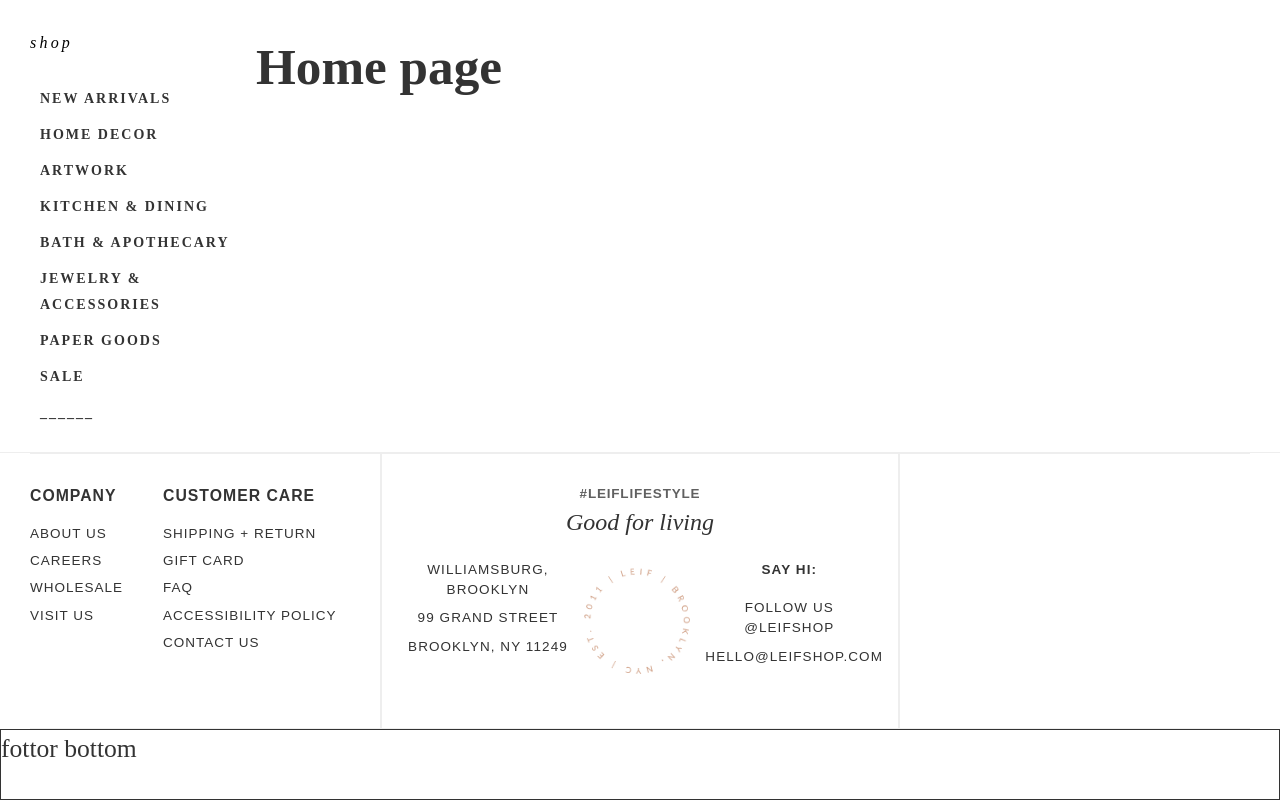
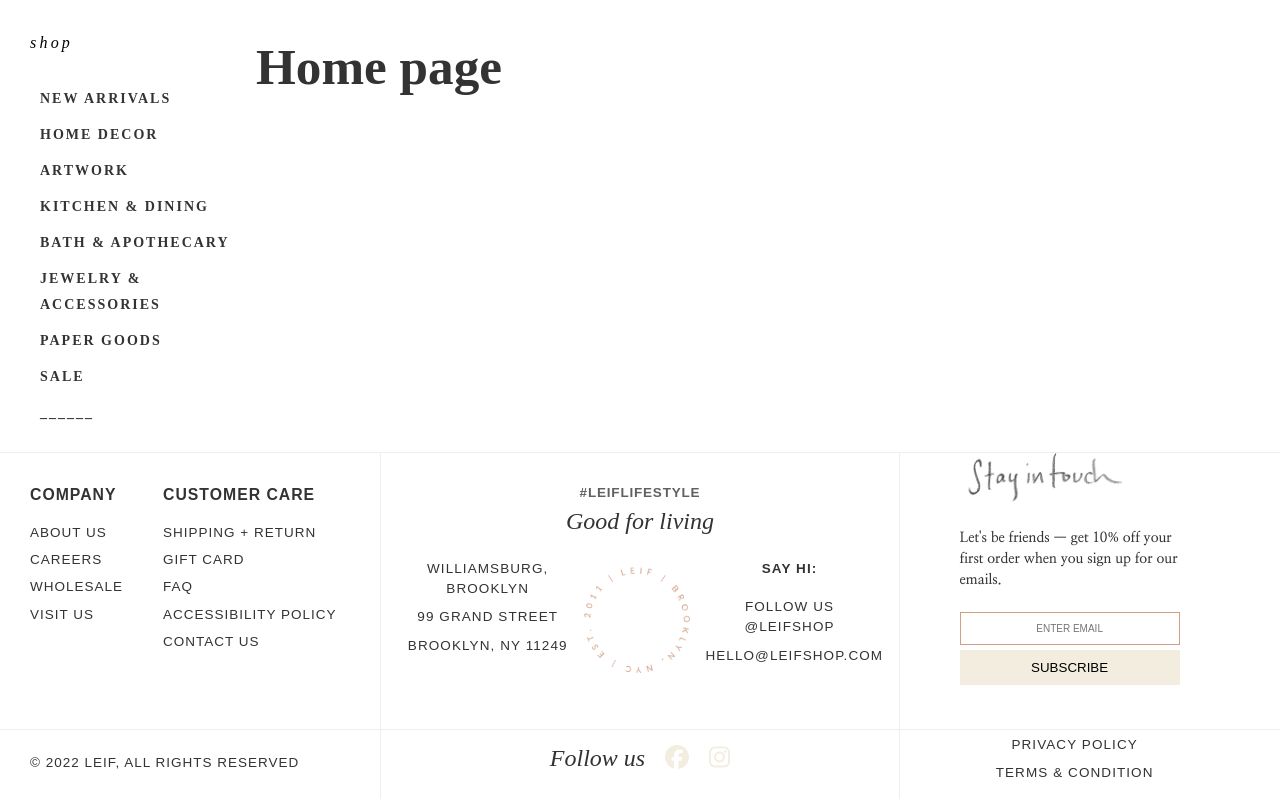
Before and after one commit to Tuantai0512/leif-shoptify, a React (Create React App) app: page / in a window 1280 px wide. Shown: the part 225-1025 px from the top of the page. Built offline with nearby package versions, Linux system fonts and the light colour scheme.

Commit message:
Header end

```diff
--- a/package.json
+++ b/package.json
@@ -4,6 +4,7 @@
   "private": true,
   "dependencies": {
     "@fortawesome/fontawesome-svg-core": "^6.1.1",
+    "@fortawesome/free-brands-svg-icons": "^6.1.1",
     "@fortawesome/free-regular-svg-icons": "^6.1.1",
     "@fortawesome/free-solid-svg-icons": "^6.1.1",
     "@fortawesome/react-fontawesome": "^0.1.18",
--- a/src/Component/Layout/DefaultLayout/Footer/Footer.module.scss
+++ b/src/Component/Layout/DefaultLayout/Footer/Footer.module.scss
@@ -1,3 +1,5 @@
+@import url('https://fonts.googleapis.com/css2?family=Nanum+Myeongjo:wght@700&display=swap');
+
 .wrapper {
     width: 100%;
     height: 345px;
@@ -13,7 +15,7 @@
 
 .footer-section {
     width: 30%;
-    border: 1px solid #EEE;
+    border-right: 1px solid #EEE;
     display: flex;
     justify-content: flex-start;
     border-left: none;
@@ -38,7 +40,6 @@
 
 .infos-wrapper {
     width: 40%;
-    border: 1px solid #EEE;
     padding: 30px 25px 20px;
 }
 
@@ -112,14 +113,94 @@
 
 .newsletter-wraper {
     width: 30%;
-    border: 1px solid #EEE;
+    border-left: 1px solid #EEE;
     border-right: none;
 }
 
 .footer-bottom {
+    height: 20%;
 }
 
-.footer-bottom {
-    height: 20%;
-    border: 1px solid #333;
+.footer-newsletter-from{
+    box-sizing: border-box;
+    margin: 5px 0 0 60px;
+    max-width: 220px;
+    display: block;
 }
+
+.newsletter-from{
+
+}
+
+.input-email{
+    width: 100%;
+    padding: 10px;
+    text-align: center;
+    text-transform: uppercase;
+    border: 1px solid #d09f85;
+    box-sizing: border-box;
+    font-size: 10px;
+}
+
+.subscribe-button{
+    width: 100%;
+    padding: 10px;
+    text-align: center;
+    text-transform: uppercase;
+    background-color: var(--primary);
+    border: none;
+}
+
+.subscribe-button:hover{
+    background-color: #111;
+    color: #eee;
+}
+
+.footer-bottom{
+    padding: 0 30px;
+    display: flex;
+    justify-content: center;
+    border-top: 1px solid #eee;
+}
+
+.footer-bottom .footer-section{
+    height: 100%;
+}
+
+.caption{
+    font-family: 'Nanum Myeongjo', serif;
+    font-size: 14px;
+}
+
+.credit{
+    font-size: 13.5px !important;
+    font-family: "Karla", sans-serif;
+    letter-spacing: 1px;
+    margin-top: 10px;
+}
+
+.content{
+    text-align: center;
+}
+
+.footer-bottom .infos-wrapper{
+    padding-top: 10px;
+}
+
+.mxh-icon{
+    margin-left: 20px;
+    color: var(--primary);
+}
+
+.mxh-icon:hover{
+    opacity: 0.7;
+    cursor: pointer;
+}
+
+.newsletter-wraper .info-section{
+    width: 100%;
+}
+
+.newsletter-wraper .info-section p{
+    margin-top: 0 !important;
+}
--- a/src/Component/Layout/DefaultLayout/Footer/index.js
+++ b/src/Component/Layout/DefaultLayout/Footer/index.js
@@ -1,8 +1,8 @@
 import classNames from 'classnames/bind';
 import styles from './Footer.module.scss';
-import images from "~/assets/images"
-/* import { FontAwesomeIcon } from '@fortawesome/react-fontawesome';
-import { faMagnifyingGlass, faBasketShopping } from '@fortawesome/free-solid-svg-icons'; */
+import images from '~/assets/images';
+import { FontAwesomeIcon } from '@fortawesome/react-fontawesome';
+import { faFacebook, faInstagram } from '@fortawesome/free-brands-svg-icons';
 
 const cx = classNames.bind(styles);
 
@@ -70,15 +70,59 @@
                             <img src={images.stamp} alt="leif_stamp" />
                         </div>
                         <div className={cx('info-section')}>
-                            <p><h4>Say hi:</h4></p>
+                            <p>
+                                <h4>Say hi:</h4>
+                            </p>
                             <p>Follow us @leifshop</p>
                             <p>hello@leifshop.com</p>
                         </div>
                     </div>
                 </div>
-                <div className={cx('newsletter-wraper')}></div>
+                <div className={cx('newsletter-wraper')}>
+                    <img src={images.stay} alt="stay-in-touch" style={{ width: '50%', marginLeft: '60px' }} />
+                    <div className={cx('footer-newsletter-from')}>
+                        <p className={cx('caption')}>
+                            Let's be friends — get 10% off your first order when you sign up for our emails.
+                        </p>
+                        <div className={cx('newsletter-from')}>
+                            <input className={cx('input-email')} placeholder={'Enter Email'} />
+                            <button className={cx('subscribe-button')}>subscribe</button>
+                        </div>
+                    </div>
+                </div>
             </div>
-            <div className={cx('footer-bottom')}>fottor bottom</div>
+            <div className={cx('footer-bottom')}>
+                <div className={cx('footer-section')}>
+                    <div className={cx('credit')}>
+                        <p>© 2022 LEIF, ALL RIGHTS RESERVED</p>
+                    </div>
+                </div>
+                <div className={cx('infos-wrapper')}>
+                    <p>
+                        <h2>
+                            Follow us
+                            <a href="https://www.facebook.com/">
+                                <FontAwesomeIcon icon={faFacebook} className={cx('mxh-icon')} />
+                            </a>
+                            <a href="https://www.instagram.com/">
+                                <FontAwesomeIcon icon={faInstagram} className={cx('mxh-icon')} />
+                            </a>
+                        </h2>
+                    </p>
+                </div>
+                <div className={cx('newsletter-wraper')}>
+                    <div className={cx('footer-newsletter-from')}>
+                        <div className={cx('info-section')}>
+                            <p>
+                                <a href="/">Privacy policy</a>
+                            </p>
+                            <p>
+                                <a href="/">Terms & condition</a>
+                            </p>
+                        </div>
+                    </div>
+                </div>
+            </div>
         </footer>
     );
 }
--- a/src/assets/images/index.js
+++ b/src/assets/images/index.js
@@ -1,6 +1,7 @@
 const images = {
     logo: require('~/assets/images/logo_leif.webp'),
-    stamp: require('~/assets/images/Leif_stamp.png')
+    stamp: require('~/assets/images/Leif_stamp.png'),
+    stay: require('~/assets/images/stay-in-touch.webp')
 };
 
 export default images;
```
Also changed, not shown: 1 other file (tests, documents, lock files or other folders).
